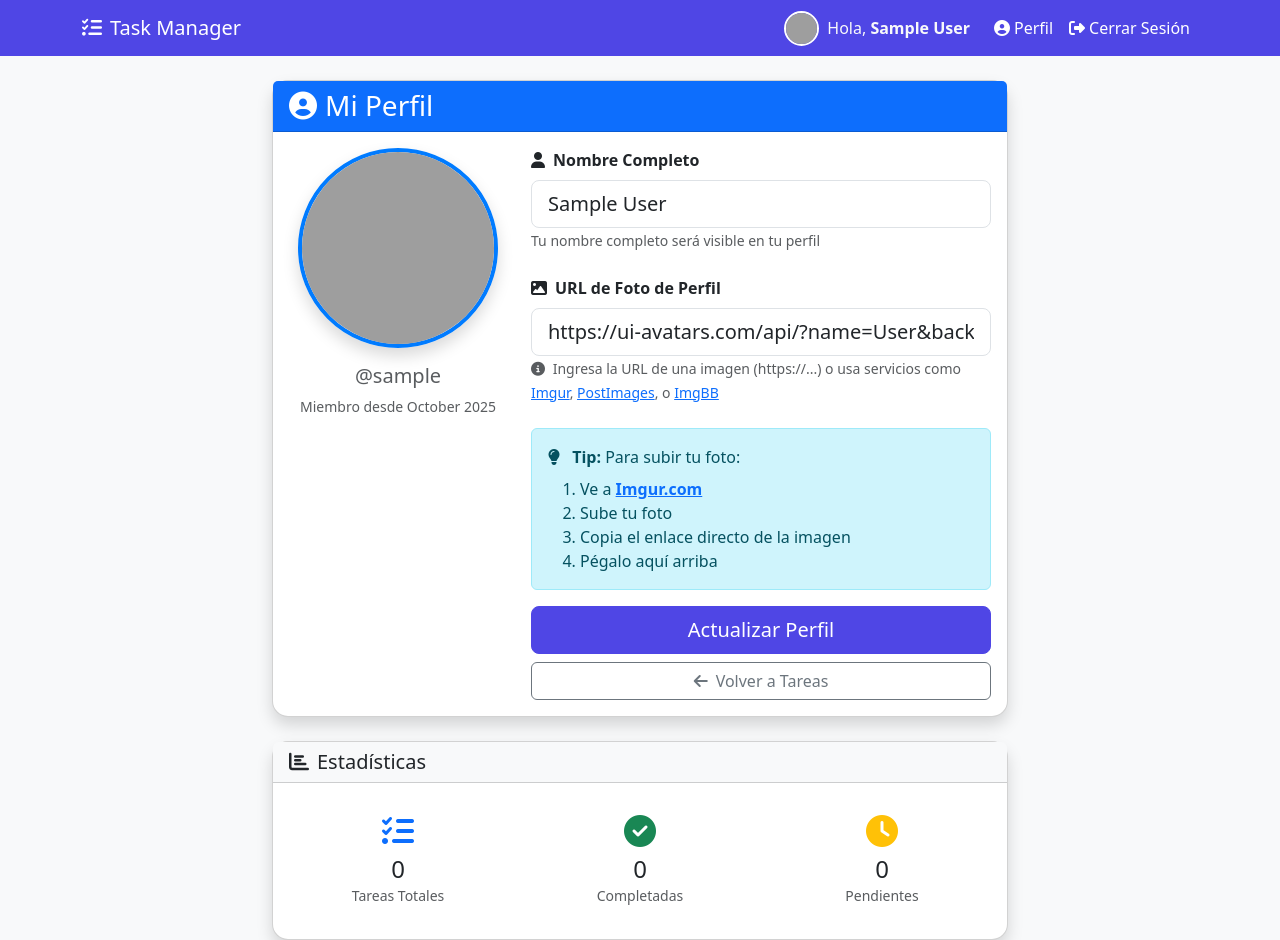
After one commit to javierX888/Portfolio, a Flask app: page /auth/profile in a window 1280 px wide. The commit adds this page. Run offline with Flask 3, Linux system fonts and the light colour scheme; the visitor is signed in with stand-in values (Sample User, id 1); data that the repository does not hold is empty; grey boxes are pictures that could not be loaded.

Commit message:
feat: Add complete user profile page with photo upload and statistics

```diff
--- /dev/null
+++ b/task-manager/src/auth/profile_form.py
@@ -0,0 +1,8 @@
+from flask_wtf import FlaskForm
+from wtforms import StringField, SubmitField
+from wtforms.validators import DataRequired, Length, Optional, URL
+
+class ProfileForm(FlaskForm):
+    full_name = StringField('Nombre Completo', validators=[Optional(), Length(max=100)])
+    profile_picture = StringField('URL de Foto de Perfil', validators=[Optional(), URL(message='Debe ser una URL válida')])
+    submit = SubmitField('Actualizar Perfil')
--- a/task-manager/src/auth/routes.py
+++ b/task-manager/src/auth/routes.py
@@ -1,6 +1,7 @@
 from flask import Blueprint, render_template, redirect, url_for, flash, request
 from flask_login import login_user, logout_user, current_user, login_required
 from src.auth.forms import LoginForm, RegistrationForm
+from src.auth.profile_form import ProfileForm
 from src.models import User, db
 
 auth_bp = Blueprint('auth', __name__, url_prefix='/auth')
@@ -42,3 +43,22 @@ def logout():
     logout_user()
     flash('Has cerrado sesión correctamente', 'success')
     return redirect(url_for('auth.login'))
+
+@auth_bp.route('/profile', methods=['GET', 'POST'])
+@login_required
+def profile():
+    form = ProfileForm()
+
+    if form.validate_on_submit():
+        current_user.full_name = form.full_name.data
+        current_user.profile_picture = form.profile_picture.data
+        db.session.commit()
+        flash('¡Perfil actualizado correctamente!', 'success')
+        return redirect(url_for('auth.profile'))
+
+    # Pre-llenar el formulario con los datos actuales
+    if request.method == 'GET':
+        form.full_name.data = current_user.full_name
+        form.profile_picture.data = current_user.profile_picture
+
+    return render_template('auth/profile.html', form=form)
--- /dev/null
+++ b/task-manager/src/templates/auth/profile.html
@@ -0,0 +1,144 @@
+{% extends "base.html" %}
+
+{% block content %}
+<div class="row justify-content-center">
+    <div class="col-md-8">
+        <div class="card shadow">
+            <div class="card-header bg-primary text-white">
+                <h3 class="mb-0"><i class="fas fa-user-circle me-2"></i>Mi Perfil</h3>
+            </div>
+            <div class="card-body">
+                {% with messages = get_flashed_messages(with_categories=true) %}
+                  {% if messages %}
+                    {% for category, message in messages %}
+                      <div class="alert alert-{{ category }} alert-dismissible fade show" role="alert">
+                        {{ message }}
+                        <button type="button" class="btn-close" data-bs-dismiss="alert" aria-label="Close"></button>
+                      </div>
+                    {% endfor %}
+                  {% endif %}
+                {% endwith %}
+
+                <div class="row">
+                    <div class="col-md-4 text-center mb-4">
+                        <img src="{{ current_user.profile_picture or 'https://ui-avatars.com/api/?name=' + current_user.username + '&background=007bff&color=fff&size=200' }}"
+                             alt="Profile Picture"
+                             class="rounded-circle img-fluid shadow mb-3"
+                             id="profilePreview"
+                             style="width: 200px; height: 200px; object-fit: cover; border: 4px solid #007bff;">
+                        <h5 class="text-muted">@{{ current_user.username }}</h5>
+                        <p class="text-muted small">Miembro desde {{ current_user.created_at.strftime('%B %Y') if current_user.created_at else 'Recientemente' }}</p>
+                    </div>
+
+                    <div class="col-md-8">
+                        <form method="POST" action="{{ url_for('auth.profile') }}">
+                            {{ form.hidden_tag() }}
+
+                            <div class="mb-4">
+                                <label class="form-label fw-bold">
+                                    <i class="fas fa-user me-2"></i>{{ form.full_name.label.text }}
+                                </label>
+                                {{ form.full_name(class="form-control form-control-lg", placeholder="Ingresa tu nombre completo") }}
+                                {% if form.full_name.errors %}
+                                    <div class="text-danger mt-1">
+                                        {% for error in form.full_name.errors %}
+                                            <small>{{ error }}</small>
+                                        {% endfor %}
+                                    </div>
+                                {% endif %}
+                                <small class="form-text text-muted">Tu nombre completo será visible en tu perfil</small>
+                            </div>
+
+                            <div class="mb-4">
+                                <label class="form-label fw-bold">
+                                    <i class="fas fa-image me-2"></i>{{ form.profile_picture.label.text }}
+                                </label>
+                                {{ form.profile_picture(class="form-control form-control-lg", placeholder="https://ejemplo.com/tu-foto.jpg", id="profilePictureInput") }}
+                                {% if form.profile_picture.errors %}
+                                    <div class="text-danger mt-1">
+                                        {% for error in form.profile_picture.errors %}
+                                            <small>{{ error }}</small>
+                                        {% endfor %}
+                                    </div>
+                                {% endif %}
+                                <small class="form-text text-muted">
+                                    <i class="fas fa-info-circle me-1"></i>
+                                    Ingresa la URL de una imagen (https://...) o usa servicios como
+                                    <a href="https://imgur.com/upload" target="_blank" rel="noopener">Imgur</a>,
+                                    <a href="https://postimages.org/" target="_blank" rel="noopener">PostImages</a>, o
+                                    <a href="https://imgbb.com/" target="_blank" rel="noopener">ImgBB</a>
+                                </small>
+                            </div>
+
+                            <div class="alert alert-info" role="alert">
+                                <i class="fas fa-lightbulb me-2"></i>
+                                <strong>Tip:</strong> Para subir tu foto:
+                                <ol class="mb-0 mt-2">
+                                    <li>Ve a <a href="https://imgur.com/upload" target="_blank" rel="noopener"><strong>Imgur.com</strong></a></li>
+                                    <li>Sube tu foto</li>
+                                    <li>Copia el enlace directo de la imagen</li>
+                                    <li>Pégalo aquí arriba</li>
+                                </ol>
+                            </div>
+
+                            <div class="d-grid gap-2">
+                                {{ form.submit(class="btn btn-primary btn-lg") }}
+                                <a href="{{ url_for('tasks.index') }}" class="btn btn-outline-secondary">
+                                    <i class="fas fa-arrow-left me-2"></i>Volver a Tareas
+                                </a>
+                            </div>
+                        </form>
+                    </div>
+                </div>
+            </div>
+        </div>
+
+        <!-- Estadísticas de usuario -->
+        <div class="card shadow mt-4">
+            <div class="card-header bg-light">
+                <h5 class="mb-0"><i class="fas fa-chart-bar me-2"></i>Estadísticas</h5>
+            </div>
+            <div class="card-body">
+                <div class="row text-center">
+                    <div class="col-md-4">
+                        <div class="p-3">
+                            <i class="fas fa-tasks fa-2x text-primary mb-2"></i>
+                            <h4 class="mb-0">{{ current_user.tasks|length }}</h4>
+                            <small class="text-muted">Tareas Totales</small>
+                        </div>
+                    </div>
+                    <div class="col-md-4">
+                        <div class="p-3">
+                            <i class="fas fa-check-circle fa-2x text-success mb-2"></i>
+                            <h4 class="mb-0">{{ current_user.tasks|selectattr('completed', 'equalto', True)|list|length }}</h4>
+                            <small class="text-muted">Completadas</small>
+                        </div>
+                    </div>
+                    <div class="col-md-4">
+                        <div class="p-3">
+                            <i class="fas fa-clock fa-2x text-warning mb-2"></i>
+                            <h4 class="mb-0">{{ current_user.tasks|selectattr('completed', 'equalto', False)|list|length }}</h4>
+                            <small class="text-muted">Pendientes</small>
+                        </div>
+                    </div>
+                </div>
+            </div>
+        </div>
+    </div>
+</div>
+
+<script>
+// Preview de la imagen cuando se ingresa una URL
+document.getElementById('profilePictureInput').addEventListener('input', function(e) {
+    const url = e.target.value;
+    const preview = document.getElementById('profilePreview');
+
+    if (url && url.startsWith('http')) {
+        preview.src = url;
+        preview.onerror = function() {
+            preview.src = 'https://ui-avatars.com/api/?name={{ current_user.username }}&background=007bff&color=fff&size=200';
+        };
+    }
+});
+</script>
+{% endblock %}
--- a/task-manager/src/templates/base.html
+++ b/task-manager/src/templates/base.html
@@ -15,7 +15,8 @@
             <a class="navbar-brand" href="/"><i class="fas fa-tasks me-2"></i>Task Manager</a>
             <div class="navbar-nav ms-auto align-items-center">
                 {% if current_user.is_authenticated %}
-                    <div class="d-flex align-items-center me-3">
+                    <a href="{{ url_for('auth.profile') }}" class="text-decoration-none">
+                        <div class="d-flex align-items-center me-3" style="cursor: pointer;">
                             <img src="{{ current_user.profile_picture or 'https://ui-avatars.com/api/?name=' + current_user.username + '&background=007bff&color=fff' }}"
                                  alt="Profile"
                                  class="rounded-circle me-2"
@@ -24,6 +25,8 @@
                                 Hola, <strong>{{ current_user.get_display_name() if current_user.full_name else current_user.username }}</strong>
                             </span>
                         </div>
+                    </a>
+                    <a class="nav-link" href="{{ url_for('auth.profile') }}"><i class="fas fa-user-circle me-1"></i>Perfil</a>
                     <a class="nav-link" href="{{ url_for('auth.logout') }}"><i class="fas fa-sign-out-alt me-1"></i>Cerrar Sesión</a>
                 {% else %}
                     <a class="nav-link" href="{{ url_for('auth.login') }}"><i class="fas fa-sign-in-alt me-1"></i>Login</a>
```
Lines whose indentation alone changed are shown as unchanged.
